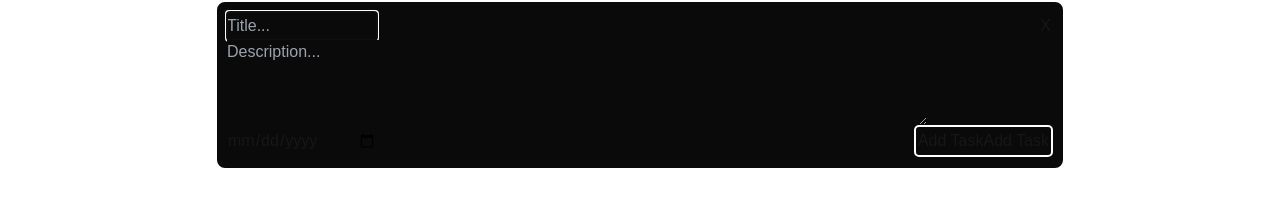
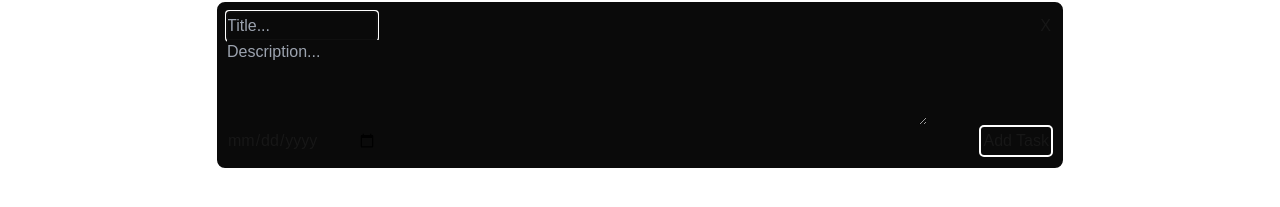
Before and after one commit to evunti/todo-app, a Next.js app: page / in a window 1280 px wide. Both pictures are taken after a click on the button "Add Task". Shown: the part 139-346 px from the top of the page. Built offline with nearby package versions, Linux system fonts and the light colour scheme.

Commit message:
removed add task text

```diff
--- a/components/form.tsx
+++ b/components/form.tsx
@@ -69,7 +69,6 @@ function TaskForm({ onSubmit, onCancel, initialData }: TaskFormProps) {
             />
             <button type="submit" id="addTaskButton">
               {initialData ? "Update Task" : "Add Task"}
-              Add Task
             </button>
           </div>
         </form>
```
